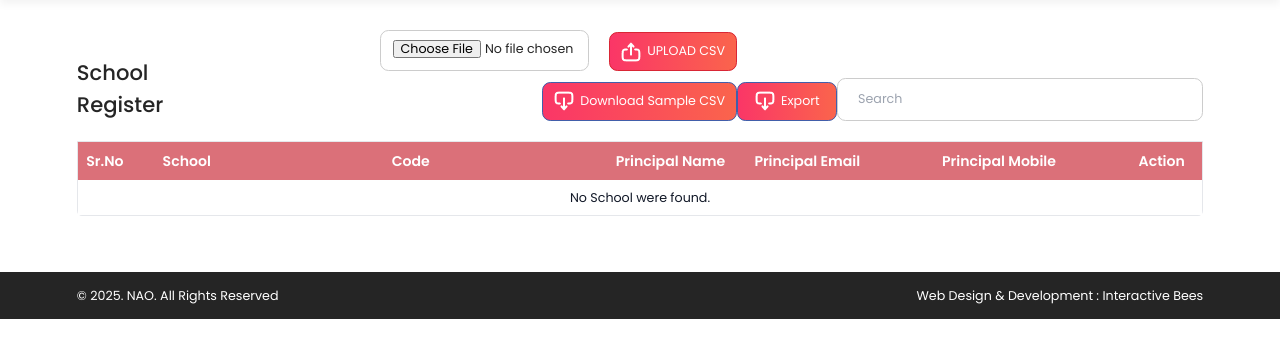
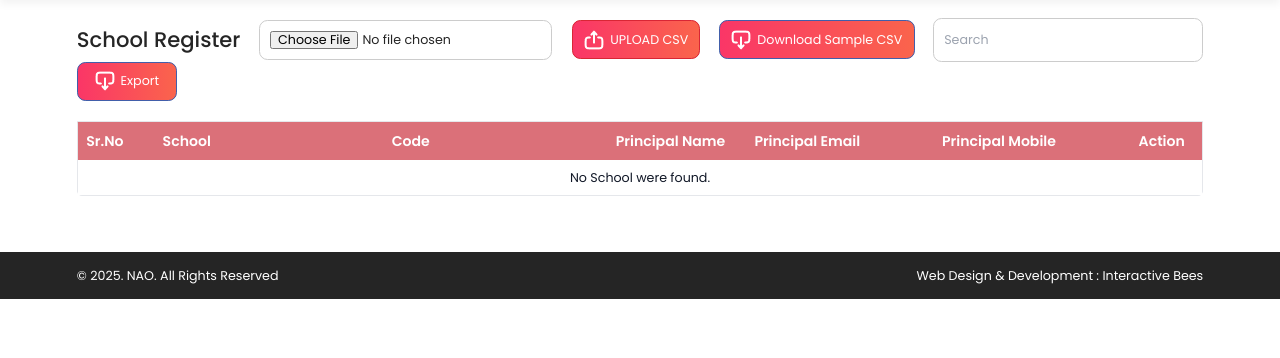
Before and after one commit to rohitInteractivebees/nao, a Laravel app: page /school_login in a window 1280 px wide. Shown: the part 63-421 px from the top of the page. Run offline with Laravel 10, Linux system fonts and the light colour scheme; a user stored in the database is signed in; data comes from the database, SQL or seed files in the repository; data that the repository does not hold is empty; style sheets or scripts are compiled from the project's sources; some libraries are stand-ins or nearby versions.

Commit message:
html changes

```diff
--- a/resources/views/home.blade.php
+++ b/resources/views/home.blade.php
@@ -284,13 +284,13 @@
                         <table class="table-sec">
                             <thead>
                                 <tr>
-                                    <th width="200">
+                                    <th width="100">
                                         Sr.No
                                     </th>
-                                    <th width="440">
+                                    <th width="250">
                                         Student Name
                                     </th>
-                                    <th width="440">
+                                    <th width="100">
                                         Class
                                     </th>
                                     <th width="220">
--- a/resources/views/livewire/admin/college-list.blade.php
+++ b/resources/views/livewire/admin/college-list.blade.php
@@ -1,16 +1,12 @@
 <div>
     <div class="pb-12">
         <div class="container">
-            <div class="items-end justify-between mb-5 md:flex">
-                <div class="item">
+            <div class="items-center flex-wrap justify-between my-5 md:flex">
                 <div class="mb-0 sub-title">School Register</div>
-                </div>
-                <div class="item">
-                    <div class="items-end justify-center gap-3 right d-flex sm:justify-end">
                 <form action="{{ route('school.upload.csv') }}" method="POST" enctype="multipart/form-data" id="csv-upload-form" class="student-upload-form">
                     @csrf
-                            <div class="items-end justify-center half-view d-flex gap sm:justify-end">
-                                <div class="form-style">
+                    <div class="items-center d-flex gap sm:justify-end">
+                        <div class="form-style mt-0">
                             <input type="file" name="csv_file" required>
                         </div>
                         <div class="links">
@@ -25,21 +21,14 @@
                     <span><img src="{{ asset('/assets/images/icon-download.png') }}" alt=""></span>
                     <a href="{{url('sampleCsv/School_Registration(Admin).csv')}}" download><span>Download Sample CSV</span></a>
                 </button>
-
+                 <div class=" md:mt-0">
+                    <input type="text" wire:model.debounce.500ms="search" placeholder="Search " class="form-control" style="border: 1px solid #ccc !important;">
                 </div>
-                </div>
-                <!--Export Div Starts here-->
-                <div class="flex items-center justify-center gap-3 mt-4 md:justify-end item">
-                    <button class="items-center mt-4 common-btn admin-btn d-flex common-btn-two md:mt-0 " type="submit">
+                 <button class="items-center common-btn admin-btn d-flex common-btn-two md:mt-0 " type="submit">
                     <span><img src="{{ asset('/assets/images/icon-download.png') }}" alt=""></span>
                     <a href="{{ route('admin.export.school') }}" download><span>Export</span></a>
                 </button>
-                </div>
-                <div class="item md:w-2/5">
-                    <div class="mt-4 md:mt-0">
-                        <input type="text" wire:model.debounce.500ms="search" placeholder="Search " class="form-control" style="border: 1px solid #ccc !important;">
-                    </div>
-                </div>
+
             </div>
         </div>
         <div class="mx-auto max-w-7xl">
@@ -153,6 +142,18 @@
     </div>
 </section>
 <style>
+    .form-control{
+        height: auto;
+        padding: 10px !important;
+        line-height: 22px;
+    }
+
+    input[type='file'] {
+        font-size: 0.9rem;
+        height: auto;
+        padding: 10px;
+        margin: 0;
+    }
     .table-btn {
         background-color: green;
         color: white;
```
Also changed, not shown: resources/views/livewire/admin/student-list-admin.blade.php (+19 -14 lines), resources/views/livewire/admin/student-list.blade.php (+13 -15 lines), resources/views/livewire/admin/tests/test-list.blade.php (+1 -1 lines), resources/views/livewire/question/qusetion-list.blade.php (+22 -23 lines). Lines whose indentation alone changed are shown as unchanged.
